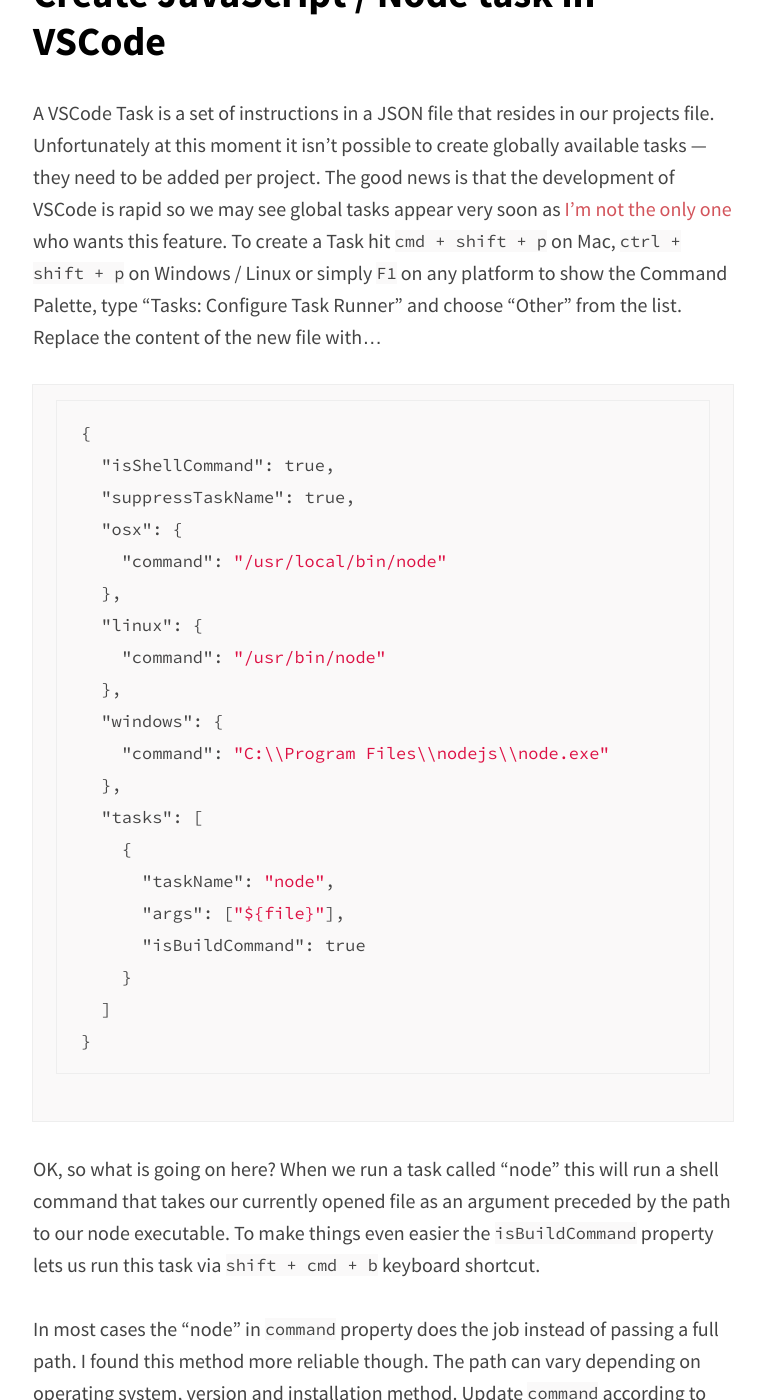
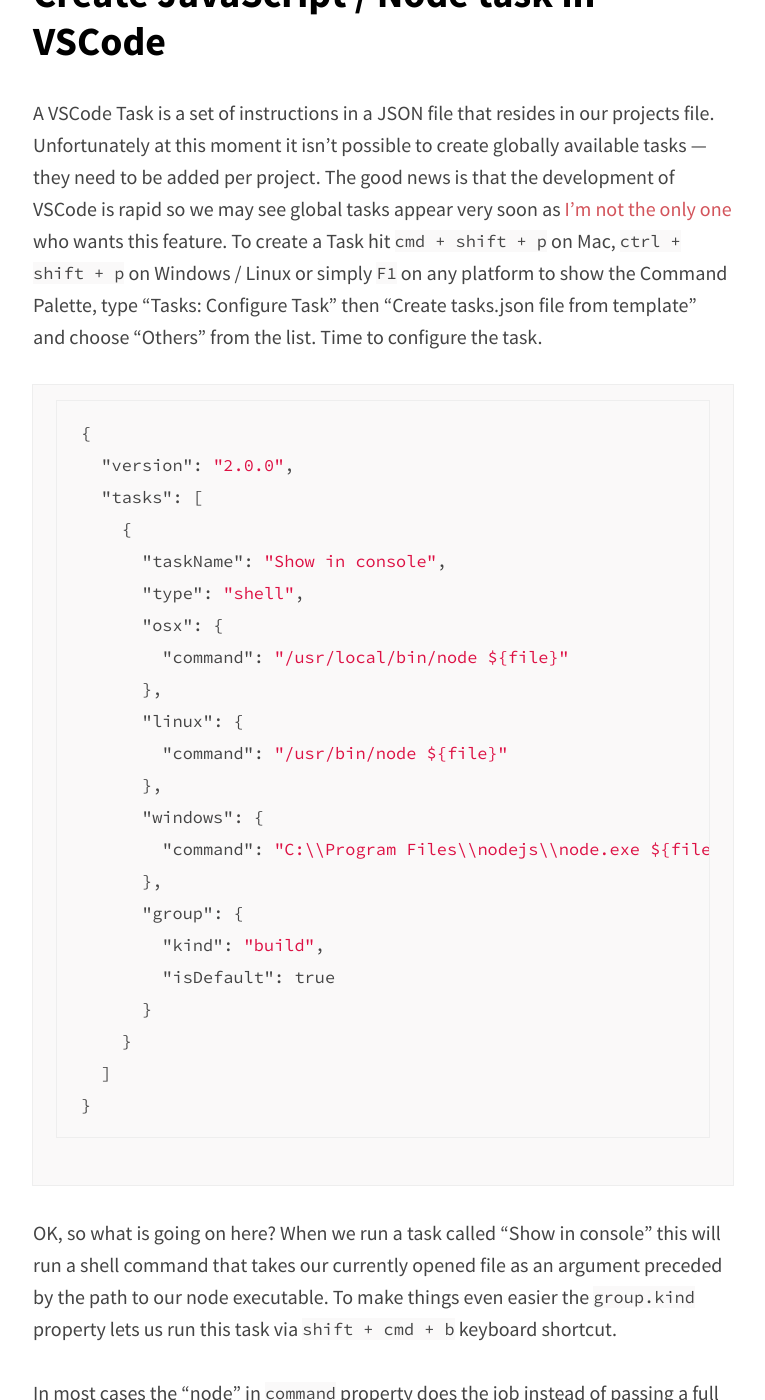
Before and after one commit to kimruddock/pawelgrzybek.github.io, a Jekyll site: the page built from _posts/2017-01-18-using-the-javascript-console-in-visual-studio-code.md, in a window 1280 px wide and 1400 px high, scrolled down 815 px. Shown: the whole window, without its empty margins (257-1022 px from the left). Built offline with Jekyll 4.4.1, drawn with Linux system fonts in a browser that asks for light colours; comment, search, counter and statistics services are not loaded; some of the changed text lies outside the part shown.

Commit message:
Update the task to version 2.0.0 spec

````diff
--- a/_posts/2017-01-18-using-the-javascript-console-in-visual-studio-code.md
+++ b/_posts/2017-01-18-using-the-javascript-console-in-visual-studio-code.md
@@ -6,41 +6,43 @@
 
 Some time ago I published an article about the [JavaScript console in Sublime Text](https://pawelgrzybek.com/javascript-console-in-sublime-text/). It's turned out to be one of the most popular articles on this website. As I recently changed my code editor from [Sublime Text](https://www.sublimetext.com/) to [VSCode](https://code.visualstudio.com/) I found a solution to replicate this functionality.
 
-Similar to [Build Systems](http://docs.sublimetext.info/en/latest/reference/build_systems.html) in Sublime Text, Visual Studio Code comes with [Tasks](https://code.visualstudio.com/Docs/editor/tasks) that allows us to pass a file to an external program without manually switching between the code editor and the Terminal. This is essentially all that we need to do — pass a currently active file to a JavaScript interpreter ([Node](https://nodejs.org/en/) in this case - so make sure it is installed on your computer).
+Similar to [Build Systems](http://docs.sublimetext.info/en/latest/reference/build_systems.html) in Sublime Text, Visual Studio Code comes with [Tasks](https://code.visualstudio.com/docs/editor/tasks) that allows us to pass a file to an external program without manually switching between the code editor and the Terminal. This is essentially all that we need to do — pass a currently active file to a JavaScript interpreter ([Node](https://nodejs.org/en/) in this case - so make sure it is installed on your computer).
 
 ## Create JavaScript / Node task in VSCode
 
-A VSCode Task is a set of instructions in a JSON file that resides in our projects file. Unfortunately at this moment it isn't possible to create globally available tasks — they need to be added per project. The good news is that the development of VSCode is rapid so we may see global tasks appear very soon as [I'm not the only one](https://github.com/Microsoft/vscode/issues/1435) who wants this feature. To create a Task hit `cmd + shift + p` on Mac, `ctrl + shift + p` on Windows / Linux or simply `F1` on any platform to show the Command Palette, type "Tasks: Configure Task Runner" and choose "Other" from the list. Replace the content of the new file with...
+A VSCode Task is a set of instructions in a JSON file that resides in our projects file. Unfortunately at this moment it isn't possible to create globally available tasks — they need to be added per project. The good news is that the development of VSCode is rapid so we may see global tasks appear very soon as [I'm not the only one](https://github.com/Microsoft/vscode/issues/1435) who wants this feature. To create a Task hit `cmd + shift + p` on Mac, `ctrl + shift + p` on Windows / Linux or simply `F1` on any platform to show the Command Palette, type "Tasks: Configure Task" then "Create tasks.json file from template" and choose "Others" from the list. Time to configure the task.
 
 ```json
 {
-  "isShellCommand": true,
-  "suppressTaskName": true,
-  "osx": {
-    "command": "/usr/local/bin/node"
-  },
-  "linux": {
-    "command": "/usr/bin/node"
-  },
-  "windows": {
-    "command": "C:\\Program Files\\nodejs\\node.exe"
-  },
+  "version": "2.0.0",
   "tasks": [
     {
-      "taskName": "node",
-      "args": ["${file}"],
-      "isBuildCommand": true
+      "taskName": "Show in console",
+      "type": "shell",
+      "osx": {
+        "command": "/usr/local/bin/node ${file}"
+      },
+      "linux": {
+        "command": "/usr/bin/node ${file}"
+      },
+      "windows": {
+        "command": "C:\\Program Files\\nodejs\\node.exe ${file}"
+      },
+      "group": {
+        "kind": "build",
+        "isDefault": true
+      }
     }
   ]
 }
 ```
 
-OK, so what is going on here? When we run a task called "node" this will run a shell command that takes our currently opened file as an argument preceded by the path to our node executable. To make things even easier the `isBuildCommand` property lets us run this task via `shift + cmd + b` keyboard shortcut.
+OK, so what is going on here? When we run a task called "Show in console" this will run a shell command that takes our currently opened file as an argument preceded by the path to our node executable. To make things even easier the `group.kind` property lets us run this task via `shift + cmd + b` keyboard shortcut.
 
 In most cases the "node" in `command` property does the job instead of passing a full path. I found this method more reliable though. The path can vary depending on operating system, version and installation method. Update `command` according to the output of `which node`. On Windows the equivalent command is `where node`.
 
 ![Find path to node executable in Terminal](/photos/2017-01-18-1.jpg)
 
-Time for the fun bit! Create an amazing script and enjoy the instant output in your code editor by pressing `shift + cmd + b` or by running the "node" task from the Command Palette. Hopefully this helped you out. Stay curious and build amazing things!
+Time for the fun bit! Create an amazing script and enjoy the instant output in your code editor by pressing `shift + cmd + b` or by running the "Show in console" task from the Command Palette. Hopefully this helped you out. Stay curious and build amazing things!
 
 ![Find path to node executable in Terminal](/photos/2017-01-18-2.gif)
````
